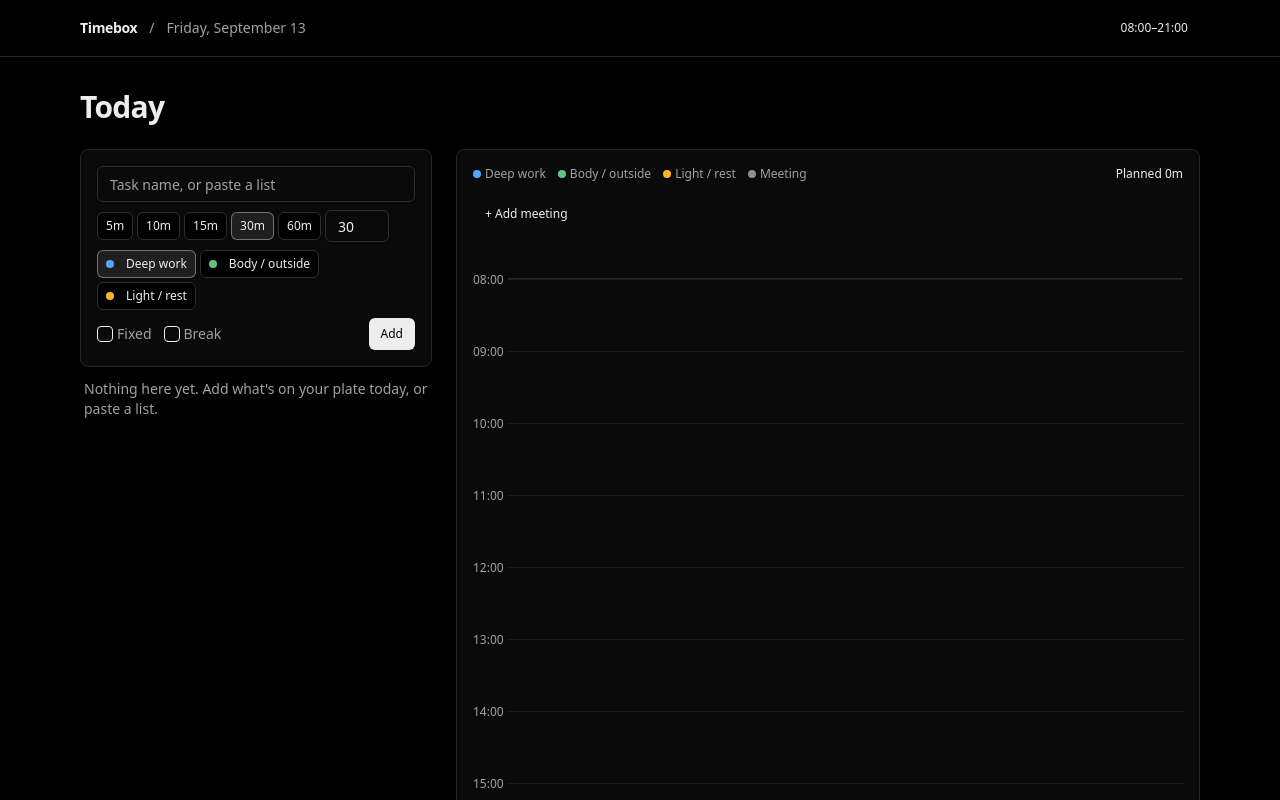
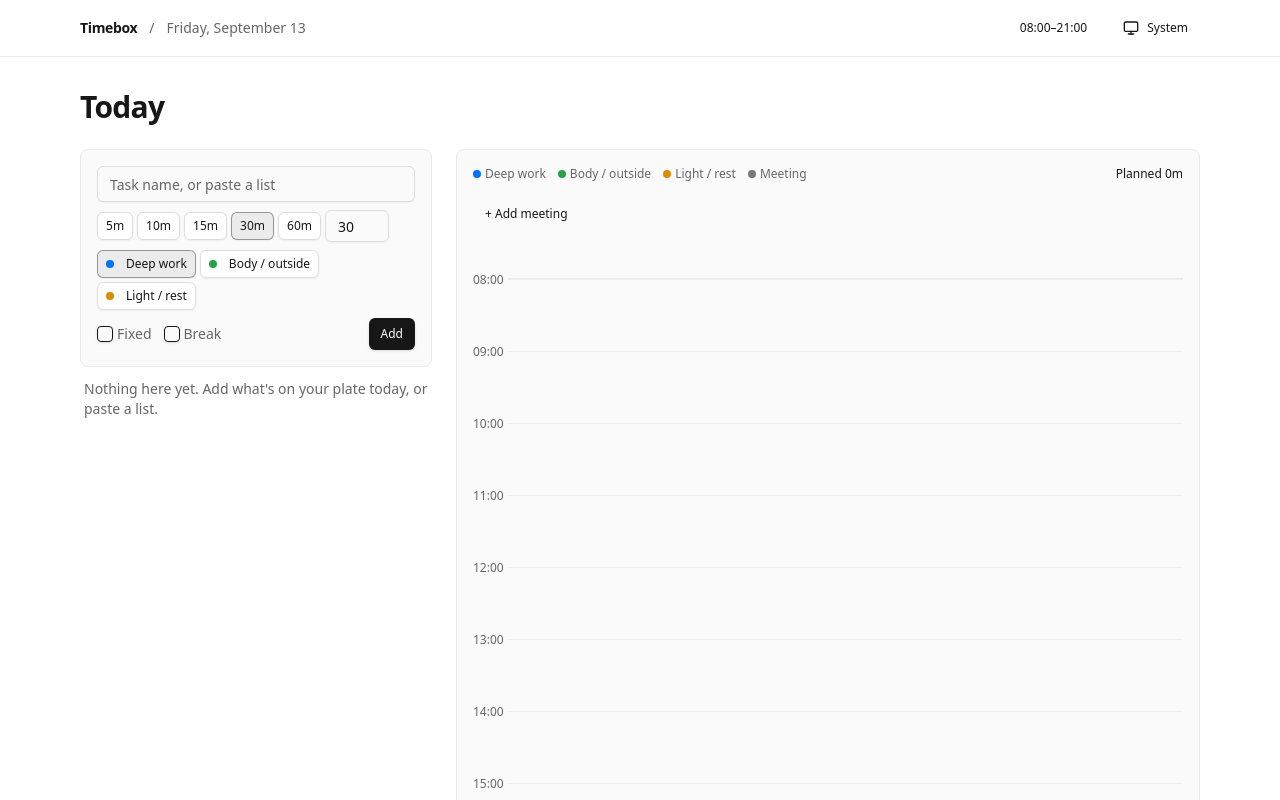
Before and after one commit to nategia/timebox, a React (Vite) app: page / in a window 1280 px wide. Shown: the top 800 px of the page. Built offline with nearby package versions, Linux system fonts and the light colour scheme.

Commit message:
feat: add day and night mode with system default

```diff
--- a/index.html
+++ b/index.html
@@ -5,6 +5,14 @@
     <link rel="icon" type="image/svg+xml" href="/blank.svg" />
     <meta name="viewport" content="width=device-width, initial-scale=1.0" />
     <title>Timebox</title>
+    <script>
+      // Set the theme before first paint so night mode doesn't flash white.
+      try {
+        const theme = JSON.parse(localStorage.getItem("timebox") ?? "{}").state?.theme ?? "system";
+        const dark = theme === "dark" || (theme === "system" && matchMedia("(prefers-color-scheme: dark)").matches);
+        document.documentElement.classList.toggle("dark", dark);
+      } catch {}
+    </script>
   </head>
   <body>
     <div id="root"></div>
--- a/src/App.tsx
+++ b/src/App.tsx
@@ -3,7 +3,9 @@ import { CarryOver } from "./components/CarryOver";
 import { DaySettings } from "./components/DaySettings";
 import { TaskList } from "./components/TaskList";
 import { Timeline } from "./components/Timeline";
+import { ThemeToggle } from "./components/ThemeToggle";
 import { useDayRollover } from "./hooks/use-day-rollover";
+import { useTheme } from "./hooks/use-theme";
 import { useFlash } from "./hooks/use-flash";
 import { formatDateKey } from "./domain/time";
 import { useDayStore } from "./store/day-store";
@@ -13,6 +15,7 @@ export function App() {
   const { message, flash } = useFlash();
   const today = useDayStore((s) => s.today);
   useDayRollover();
+  useTheme();
 
   useEffect(() => {
     if (!pickedTaskId) return;
@@ -31,6 +34,7 @@ export function App() {
           <div className="ml-auto flex items-center gap-3">
             {message && <p role="status" className="text-destructive">{message}</p>}
             <DaySettings onRejected={flash} />
+            <ThemeToggle />
           </div>
         </div>
       </header>
--- a/src/components/CarryOver.tsx
+++ b/src/components/CarryOver.tsx
@@ -8,12 +8,11 @@ import { Checkbox } from "./ui/checkbox";
 export function CarryOver() {
   const days = useDayStore((s) => s.days);
   const todayKey = useDayStore((s) => s.today);
-  const settings = useDayStore((s) => s.settings);
   const carryOver = useDayStore((s) => s.carryOver);
   const { carryOverHandled } = useToday();
   const previous = useMemo(
-    () => previousUnfinished({ days, today: todayKey, settings }),
-    [days, todayKey, settings],
+    () => previousUnfinished({ days, today: todayKey }),
+    [days, todayKey],
   );
   const [skipped, setSkipped] = useState<Set<string>>(new Set());
 
--- /dev/null
+++ b/src/components/ThemeToggle.tsx
@@ -0,0 +1,27 @@
+import { Monitor, Moon, Sun } from "lucide-react";
+import { type Theme, useDayStore } from "@/store/day-store";
+import { Button } from "./ui/button";
+
+const NEXT: Record<Theme, Theme> = { system: "light", light: "dark", dark: "system" };
+const LABEL: Record<Theme, string> = { system: "System", light: "Day", dark: "Night" };
+const ICON = { system: Monitor, light: Sun, dark: Moon };
+
+export function ThemeToggle() {
+  const theme = useDayStore((s) => s.theme);
+  const setTheme = useDayStore((s) => s.setTheme);
+  const Icon = ICON[theme];
+
+  return (
+    <Button
+      type="button"
+      variant="ghost"
+      size="sm"
+      aria-label={`Theme: ${LABEL[theme]}. Switch to ${LABEL[NEXT[theme]]}`}
+      title={`Theme: ${LABEL[theme]}`}
+      onClick={() => setTheme(NEXT[theme])}
+    >
+      <Icon />
+      {LABEL[theme]}
+    </Button>
+  );
+}
--- /dev/null
+++ b/src/hooks/use-theme.ts
@@ -0,0 +1,25 @@
+import { useEffect } from "react";
+import { useDayStore } from "@/store/day-store";
+
+const darkQuery = () => window.matchMedia("(prefers-color-scheme: dark)");
+
+/** Puts `.dark` on <html> from the saved choice, tracking the OS when set to "system". */
+export function useTheme() {
+  const theme = useDayStore((s) => s.theme);
+
+  useEffect(() => {
+    const query = darkQuery();
+    const apply = () => {
+      const root = document.documentElement;
+      const dark = theme === "dark" || (theme === "system" && query.matches);
+      // Skip colour transitions for one frame so the switch snaps instead of fading.
+      root.classList.add("theme-switching");
+      root.classList.toggle("dark", dark);
+      requestAnimationFrame(() => root.classList.remove("theme-switching"));
+    };
+    apply();
+    if (theme !== "system") return;
+    query.addEventListener("change", apply);
+    return () => query.removeEventListener("change", apply);
+  }, [theme]);
+}
--- a/src/index.css
+++ b/src/index.css
@@ -14,3 +14,7 @@
     font-feature-settings: "tnum";
   }
 }
+
+.theme-switching * {
+  transition: none !important;
+}
--- a/src/store/day-store.ts
+++ b/src/store/day-store.ts
@@ -13,12 +13,16 @@ export type Day = {
 
 export type Settings = DayBounds;
 
+/** "system" follows the OS appearance. */
+export type Theme = "system" | "light" | "dark";
+
 export type NewTask = Pick<Task, "name" | "minutes" | "kind" | "fixed" | "isBreak">;
 
 type State = {
   today: string;
   days: Record<string, Day>;
   settings: Settings;
+  theme: Theme;
 };
 
 type Actions = {
@@ -34,6 +38,7 @@ type Actions = {
   resizeBlock: (id: string, minutes: number) => Validation;
   removeBlock: (id: string) => void;
   setSettings: (settings: Settings) => Validation;
+  setTheme: (theme: Theme) => void;
   carryOver: (taskIds: string[]) => void;
 };
 
@@ -61,7 +66,7 @@ const pruneDays = (days: Record<string, Day>, today: string) => {
 };
 
 /** Most recent earlier day with unfinished tasks, for the carry-over prompt. */
-export function previousUnfinished(state: State): { date: string; tasks: Task[] } | null {
+export function previousUnfinished(state: Pick<State, "days" | "today">): { date: string; tasks: Task[] } | null {
   const date = Object.keys(state.days)
     .filter((k) => k < state.today)
     .sort()
@@ -98,6 +103,7 @@ export const useDayStore = create<State & Actions>()(
         today: localDateKey(new Date()),
         days: {},
         settings: DEFAULT_SETTINGS,
+        theme: "system",
 
         syncToday: (now = new Date()) => {
           const today = localDateKey(now);
@@ -200,6 +206,8 @@ export const useDayStore = create<State & Actions>()(
           return OK;
         },
 
+        setTheme: (theme) => set({ theme }),
+
         carryOver: (taskIds) => {
           const previous = previousUnfinished(get());
           const carried = (previous?.tasks ?? [])
@@ -213,7 +221,8 @@ export const useDayStore = create<State & Actions>()(
       name: "timebox",
       version: 1,
       storage: createJSONStorage(() => localStorage),
-      partialize: ({ days, settings }) => ({ days, settings }),
+      // Top-level fields merge over defaults, so older saves without `theme` load fine.
+      partialize: ({ days, settings, theme }) => ({ days, settings, theme }),
     },
   ),
 );
--- a/src/styles/tokens.css
+++ b/src/styles/tokens.css
@@ -1,11 +1,49 @@
 /*
  * The only place for colours, fonts, spacing and radii.
- * Vercel-style: black, near-white text, hairline grey borders, white primary.
+ * Vercel-style day (default) and night (`.dark` on <html>, set by useTheme).
  * Semantic names follow shadcn (background, primary, muted…) so its components
  * pick up this palette. Colours are RGB channels so Tailwind can apply opacity.
- * Dark only, on purpose.
  */
 :root {
+  color-scheme: light;
+
+  --background: 255 255 255;
+  --foreground: 23 23 23;
+  --card: 250 250 250;
+  --card-foreground: 23 23 23;
+  --popover: 255 255 255;
+  --popover-foreground: 23 23 23;
+  --primary: 23 23 23;
+  --primary-foreground: 255 255 255;
+  --secondary: 242 242 242;
+  --secondary-foreground: 23 23 23;
+  --muted: 242 242 242;
+  --muted-foreground: 102 102 102;
+  --accent: 235 235 235;
+  --accent-foreground: 23 23 23;
+  --destructive: 218 47 53;
+  --destructive-foreground: 255 255 255;
+  --border: 234 234 234;
+  --input: 222 222 222;
+  --ring: 0 114 245;
+
+  /* Block kinds */
+  --kind-deep: 0 114 245;
+  --kind-body: 40 160 70;
+  --kind-light: 220 140 0;
+  --kind-fixed: 120 120 120;
+
+  --font-sans: "Geist Variable", ui-sans-serif, system-ui, -apple-system, sans-serif;
+
+  --radius: 8px;
+
+  --space-gutter: 16px;
+
+  /* Timeline: height of one 5-minute slot (1 hour = 12 slots) */
+  --slot-height: 6px;
+}
+
+.dark {
   color-scheme: dark;
 
   --background: 0 0 0;
@@ -28,18 +66,8 @@
   --input: 46 46 46;
   --ring: 82 168 255;
 
-  /* Block kinds */
   --kind-deep: 82 168 255;
   --kind-body: 98 199 124;
   --kind-light: 255 178 36;
   --kind-fixed: 143 143 143;
-
-  --font-sans: "Geist Variable", ui-sans-serif, system-ui, -apple-system, sans-serif;
-
-  --radius: 8px;
-
-  --space-gutter: 16px;
-
-  /* Timeline: height of one 5-minute slot (1 hour = 12 slots) */
-  --slot-height: 6px;
 }
```
